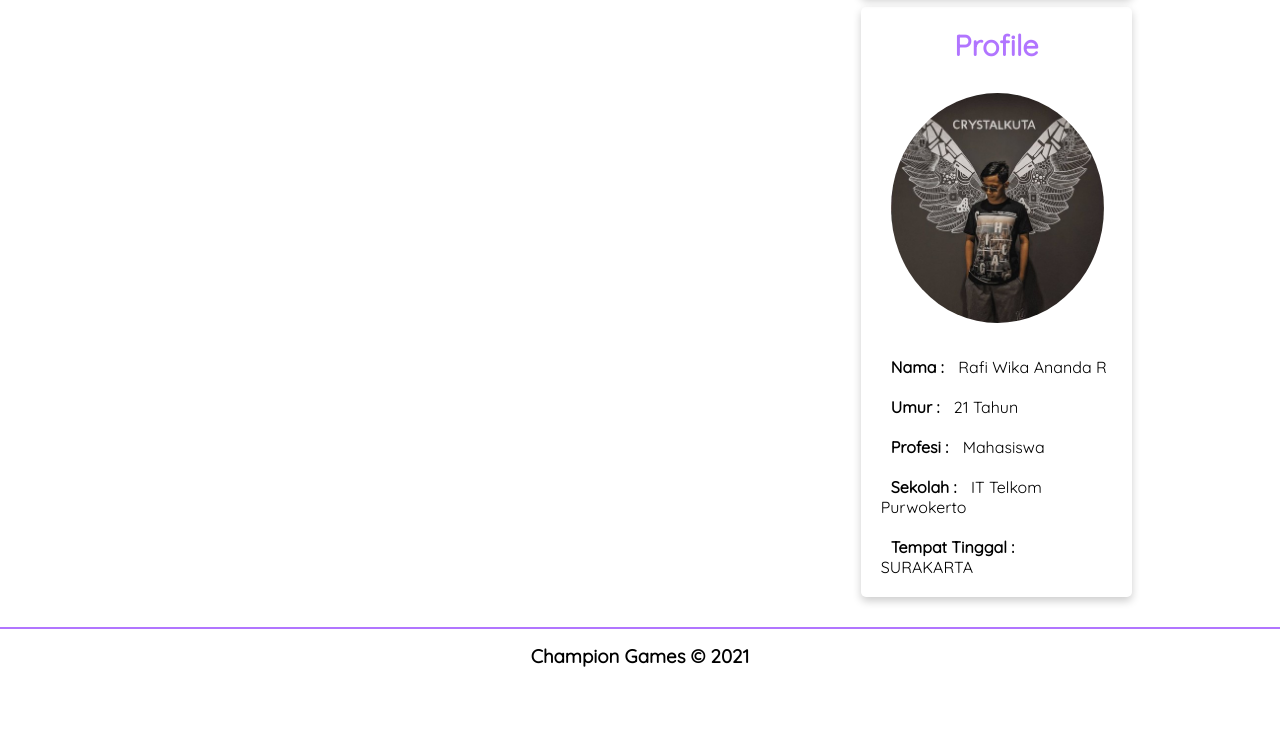
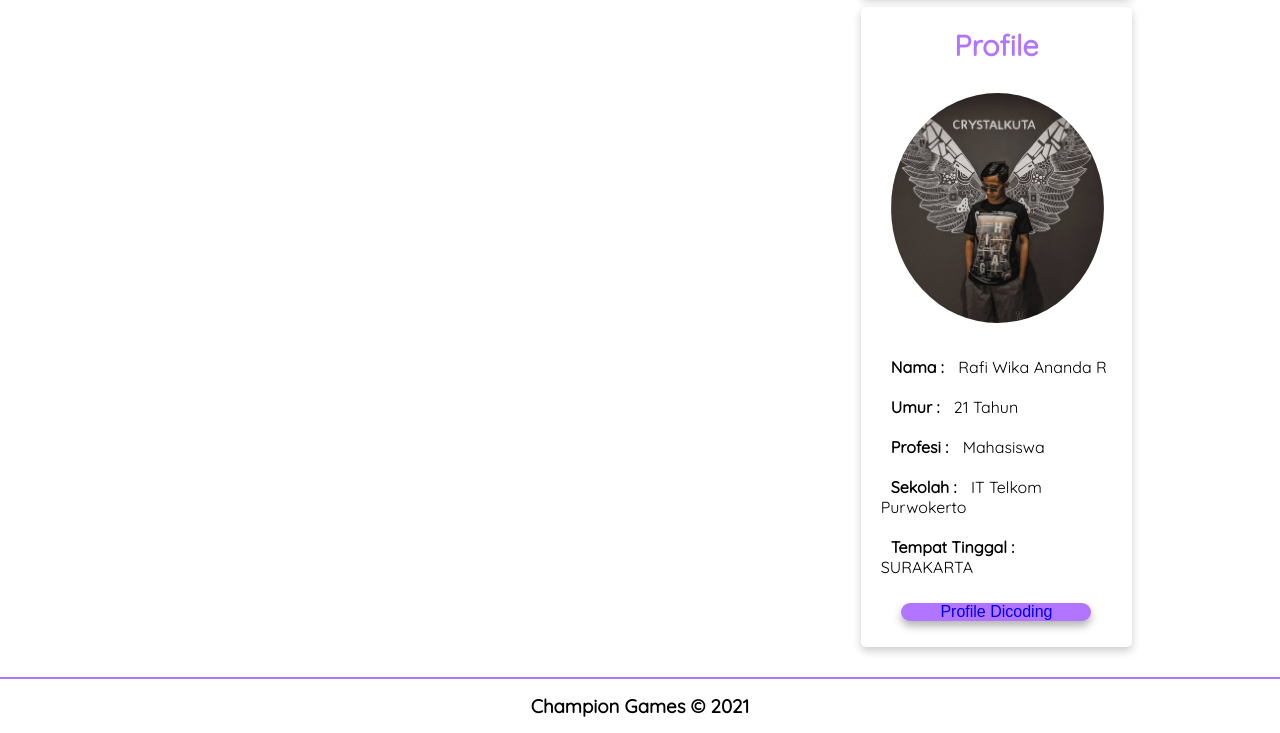
Before and after one commit to iOnyx-gg/tyugas-dicoding, a plain HTML site: page champion.html in a window 1280 px wide. Shown: the part 1008-1741 px from the top of the page. Before the commit the page ends 1691 px from the top, so only its background shows below. Drawn offline with Linux system fonts and the light colour scheme; a web font is replaced by a local one.

Commit message:
freestyle

```diff
--- a/champion.html
+++ b/champion.html
@@ -154,6 +154,9 @@
               <p><strong>Sekolah :</strong> IT Telkom Purwokerto</p>
               <p><strong>Tempat Tinggal :</strong> SURAKARTA</p>
             </div>
+            <div class="dritdi">
+              <p><a  href="https://www.dicoding.com/users/rafiwika_12" title="Profile Dicoding">Profile Dicoding</a></p>
+            </div>
           </div>
         </article>
       </aside>
```
